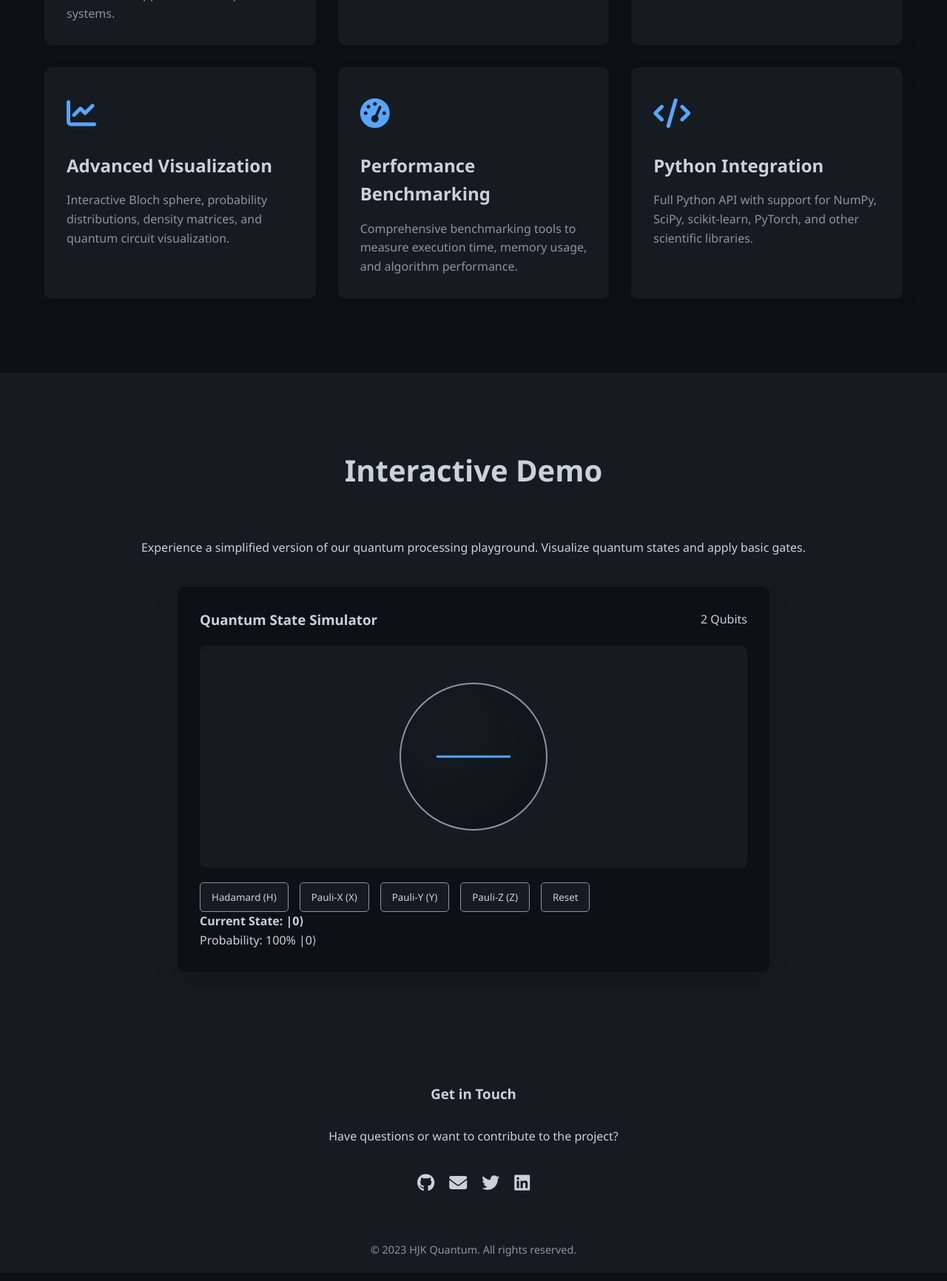
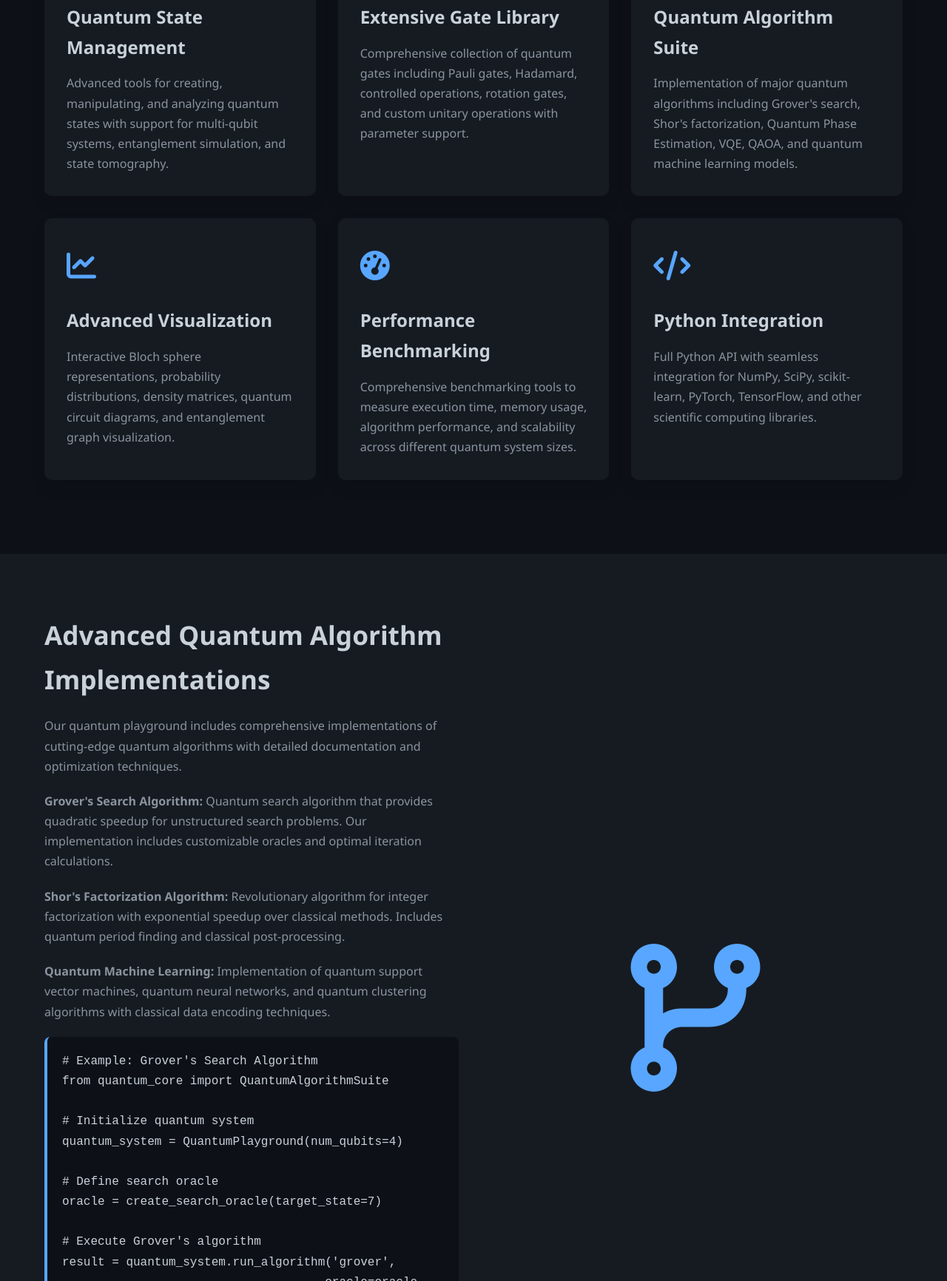
Before and after one commit to hjk-inc/HJK-QUANTUM-, a plain HTML site: page index.html in a window 1280 px wide. Shown: the part 1068-2800 px from the top of the page at 74% size. Drawn offline with Linux system fonts and the light colour scheme.

Commit message:
Revise index.html for SEO and content updates
Updated HTML structure and content for improved clarity and functionality. Added new meta tags for SEO, enhanced descriptions, and restructured sections for better organization.

```diff
--- a/index.html
+++ b/index.html
@@ -1,11 +1,12 @@
 <!DOCTYPE html>
 <html lang="en">
 <head>
-    <link rel="icon" type="image/x-icon" href="IMG-20251002-WA0010.jpg">
-    <link rel="icon" type="image/x-icon" href="https://grok.com/imagine/post/d17f50b1-a571-403e-ac2c-05f25829448c">
     <meta charset="UTF-8">
     <meta name="viewport" content="width=device-width, initial-scale=1.0">
-    <title>HJK Quantum - Quantum Processing Playground</title>
+    <title>HJK Quantum Playground - Advanced Quantum Computing Simulation Platform</title>
+    <meta name="description" content="HJK Quantum Playground: Advanced quantum computing simulation with Python, quantum algorithms, machine learning, and comprehensive quantum state visualization tools for researchers and developers.">
+    <meta name="keywords" content="quantum computing, quantum algorithms, quantum simulation, python quantum, quantum machine learning, quantum programming, qubit simulation, quantum gates, quantum states, quantum visualization">
+    <meta name="author" content="HJK Quantum Research Team">
     <link rel="stylesheet" href="https://cdnjs.cloudflare.com/ajax/libs/font-awesome/6.4.0/css/all.min.css">
     <style>
         :root {
@@ -32,7 +33,7 @@
         body {
             background-color: var(--primary);
             color: var(--text);
-            line-height: 1.6;
+            line-height: 1.7;
             overflow-x: hidden;
         }
 
@@ -108,7 +109,7 @@
 
         /* Hero Section */
         .hero {
-            padding: 100px 0;
+            padding: 120px 0;
             text-align: center;
             background: linear-gradient(135deg, var(--primary) 0%, var(--secondary) 100%);
         }
@@ -129,8 +130,8 @@
         }
 
         .hero p {
-            font-size: 1.2rem;
-            max-width: 700px;
+            font-size: 1.3rem;
+            max-width: 800px;
             margin: 0 auto 40px;
             color: var(--text-secondary);
         }
@@ -222,10 +223,52 @@
             color: var(--text-secondary);
         }
 
+        /* Content Sections */
+        .content-section {
+            padding: 80px 0;
+            background-color: var(--secondary);
+        }
+
+        .content-grid {
+            display: grid;
+            grid-template-columns: repeat(auto-fit, minmax(500px, 1fr));
+            gap: 40px;
+            align-items: center;
+        }
+
+        .content-text h2 {
+            font-size: 2.2rem;
+            margin-bottom: 20px;
+            color: var(--text);
+        }
+
+        .content-text p {
+            margin-bottom: 20px;
+            color: var(--text-secondary);
+        }
+
+        .content-image {
+            text-align: center;
+        }
+
+        .code-block {
+            background-color: var(--primary);
+            border-radius: 8px;
+            padding: 20px;
+            margin: 20px 0;
+            overflow-x: auto;
+            border-left: 4px solid var(--accent);
+        }
+
+        .code-block pre {
+            color: var(--text);
+            font-family: 'Courier New', monospace;
+        }
+
         /* Demo Section */
         .demo {
             padding: 100px 0;
-            background-color: var(--secondary);
+            background-color: var(--primary);
         }
 
         .demo-container {
@@ -237,7 +280,7 @@
         .quantum-simulator {
             width: 100%;
             max-width: 800px;
-            background-color: var(--primary);
+            background-color: var(--secondary);
             border-radius: 10px;
             padding: 30px;
             box-shadow: 0 10px 30px rgba(0, 0, 0, 0.2);
@@ -254,7 +297,7 @@
         .qubit-visualization {
             width: 100%;
             height: 300px;
-            background-color: var(--secondary);
+            background-color: var(--primary);
             border-radius: 8px;
             margin: 20px 0;
             position: relative;
@@ -288,11 +331,12 @@
             display: flex;
             gap: 15px;
             flex-wrap: wrap;
+            margin: 20px 0;
         }
 
         .control-btn {
             padding: 10px 15px;
-            background-color: var(--secondary);
+            background-color: var(--primary);
             border: 1px solid var(--text-secondary);
             color: var(--text);
             border-radius: 5px;
@@ -305,23 +349,85 @@
             color: var(--primary);
         }
 
+        /* FAQ Section */
+        .faq {
+            padding: 80px 0;
+            background-color: var(--secondary);
+        }
+
+        .faq-container {
+            max-width: 800px;
+            margin: 0 auto;
+        }
+
+        .faq-item {
+            margin-bottom: 20px;
+            border: 1px solid var(--text-secondary);
+            border-radius: 8px;
+            overflow: hidden;
+        }
+
+        .faq-question {
+            padding: 20px;
+            background-color: var(--primary);
+            cursor: pointer;
+            display: flex;
+            justify-content: space-between;
+            align-items: center;
+        }
+
+        .faq-answer {
+            padding: 0 20px;
+            max-height: 0;
+            overflow: hidden;
+            transition: max-height 0.3s, padding 0.3s;
+        }
+
+        .faq-answer.active {
+            padding: 20px;
+            max-height: 500px;
+        }
+
         /* Footer */
         footer {
             background-color: var(--secondary);
             padding: 50px 0 20px;
-            text-align: center;
         }
 
         .footer-content {
-            display: flex;
-            flex-direction: column;
-            align-items: center;
-            gap: 30px;
+            display: grid;
+            grid-template-columns: repeat(auto-fit, minmax(250px, 1fr));
+            gap: 40px;
+            margin-bottom: 40px;
+        }
+
+        .footer-column h3 {
+            margin-bottom: 20px;
+            color: var(--text);
+        }
+
+        .footer-column ul {
+            list-style: none;
+        }
+
+        .footer-column ul li {
+            margin-bottom: 10px;
+        }
+
+        .footer-column ul li a {
+            color: var(--text-secondary);
+            text-decoration: none;
+            transition: color 0.3s;
+        }
+
+        .footer-column ul li a:hover {
+            color: var(--accent);
         }
 
         .social-links {
             display: flex;
             gap: 20px;
+            margin-top: 20px;
         }
 
         .social-links a {
@@ -335,9 +441,12 @@
         }
 
         .copyright {
+            text-align: center;
             color: var(--text-secondary);
             font-size: 0.9rem;
             margin-top: 30px;
+            padding-top: 20px;
+            border-top: 1px solid var(--text-secondary);
         }
 
         /* Responsive Design */
@@ -354,8 +463,12 @@
                 display: none;
             }
 
-            .features-grid {
+            .features-grid, .content-grid {
                 grid-template-columns: 1fr;
+            }
+
+            .content-grid {
+                gap: 20px;
             }
         }
     </style>
@@ -371,8 +484,9 @@
                 </div>
                 <div class="nav-links">
                     <a href="#features">Features</a>
+                    <a href="#algorithms">Algorithms</a>
                     <a href="#demo">Demo</a>
-                    <a href="#about">About</a>
+                    <a href="#faq">FAQ</a>
                     <a href="#contact">Contact</a>
                 </div>
                 <a href="https://github.com/hjk-inc/HJK-QUANTUM-" class="github-btn">
@@ -386,16 +500,16 @@
     <!-- Hero Section -->
     <section class="hero">
         <div class="container">
-            <h1>Quantum Processing Playground</h1>
-            <p>An advanced quantum computing simulation environment with comprehensive tools for quantum algorithm development, visualization, and analysis.</p>
+            <h1>Advanced Quantum Computing Playground</h1>
+            <p>A comprehensive quantum computing simulation platform with Python integration, quantum algorithm implementations, machine learning capabilities, and advanced visualization tools for researchers, developers, and educators.</p>
             <div class="hero-buttons">
                 <a href="#demo" class="btn btn-primary">
                     <i class="fas fa-play"></i>
-                    Try Demo
+                    Live Quantum Simulator
                 </a>
                 <a href="https://github.com/hjk-inc/HJK-QUANTUM-" class="btn btn-secondary">
                     <i class="fas fa-code-branch"></i>
-                    View Repository
+                    Explore Source Code
                 </a>
             </div>
         </div>
@@ -404,217 +518,100 @@
     <!-- Features Section -->
     <section class="features" id="features">
         <div class="container">
-            <h2 class="section-title">Key Features</h2>
+            <h2 class="section-title">Comprehensive Quantum Computing Features</h2>
             <div class="features-grid">
                 <div class="feature-card">
                     <div class="feature-icon">
                         <i class="fas fa-project-diagram"></i>
                     </div>
                     <h3>Quantum State Management</h3>
-                    <p>Comprehensive tools for creating, manipulating, and analyzing quantum states with support for multi-qubit systems.</p>
+                    <p>Advanced tools for creating, manipulating, and analyzing quantum states with support for multi-qubit systems, entanglement simulation, and state tomography.</p>
                 </div>
                 <div class="feature-card">
                     <div class="feature-icon">
                         <i class="fas fa-cube"></i>
                     </div>
-                    <h3>Gate Library</h3>
-                    <p>Extensive library of quantum gates including Pauli, Hadamard, controlled, and custom gates with parameter support.</p>
+                    <h3>Extensive Gate Library</h3>
+                    <p>Comprehensive collection of quantum gates including Pauli gates, Hadamard, controlled operations, rotation gates, and custom unitary operations with parameter support.</p>
                 </div>
                 <div class="feature-card">
                     <div class="feature-icon">
                         <i class="fas fa-brain"></i>
                     </div>
-                    <h3>Algorithm Suite</h3>
-                    <p>Implementation of major quantum algorithms including Grover, Shor, VQE, QAOA, and quantum machine learning.</p>
+                    <h3>Quantum Algorithm Suite</h3>
+                    <p>Implementation of major quantum algorithms including Grover's search, Shor's factorization, Quantum Phase Estimation, VQE, QAOA, and quantum machine learning models.</p>
                 </div>
                 <div class="feature-card">
                     <div class="feature-icon">
                         <i class="fas fa-chart-line"></i>
                     </div>
                     <h3>Advanced Visualization</h3>
-                    <p>Interactive Bloch sphere, probability distributions, density matrices, and quantum circuit visualization.</p>
+                    <p>Interactive Bloch sphere representations, probability distributions, density matrices, quantum circuit diagrams, and entanglement graph visualization.</p>
                 </div>
                 <div class="feature-card">
                     <div class="feature-icon">
                         <i class="fas fa-tachometer-alt"></i>
                     </div>
                     <h3>Performance Benchmarking</h3>
-                    <p>Comprehensive benchmarking tools to measure execution time, memory usage, and algorithm performance.</p>
+                    <p>Comprehensive benchmarking tools to measure execution time, memory usage, algorithm performance, and scalability across different quantum system sizes.</p>
                 </div>
                 <div class="feature-card">
                     <div class="feature-icon">
                         <i class="fas fa-code"></i>
                     </div>
                     <h3>Python Integration</h3>
-                    <p>Full Python API with support for NumPy, SciPy, scikit-learn, PyTorch, and other scientific libraries.</p>
+                    <p>Full Python API with seamless integration for NumPy, SciPy, scikit-learn, PyTorch, TensorFlow, and other scientific computing libraries.</p>
                 </div>
             </div>
         </div>
     </section>
 
-    <!-- Demo Section -->
-    <section class="demo" id="demo">
+    <!-- Quantum Algorithms Section -->
+    <section class="content-section" id="algorithms">
         <div class="container">
-            <h2 class="section-title">Interactive Demo</h2>
-            <div class="demo-container">
-                <p>Experience a simplified version of our quantum processing playground. Visualize quantum states and apply basic gates.</p>
+            <div class="content-grid">
+                <div class="content-text">
+                    <h2>Advanced Quantum Algorithm Implementations</h2>
+                    <p>Our quantum playground includes comprehensive implementations of cutting-edge quantum algorithms with detailed documentation and optimization techniques.</p>
+                    <p><strong>Grover's Search Algorithm:</strong> Quantum search algorithm that provides quadratic speedup for unstructured search problems. Our implementation includes customizable oracles and optimal iteration calculations.</p>
+                    <p><strong>Shor's Factorization Algorithm:</strong> Revolutionary algorithm for integer factorization with exponential speedup over classical methods. Includes quantum period finding and classical post-processing.</p>
+                    <p><strong>Quantum Machine Learning:</strong> Implementation of quantum support vector machines, quantum neural networks, and quantum clustering algorithms with classical data encoding techniques.</p>
+                    <div class="code-block">
+                        <pre># Example: Grover's Search Algorithm
+from quantum_core import QuantumAlgorithmSuite
 
-                <div class="quantum-simulator">
-                    <div class="simulator-header">
-                        <h3>Quantum State Simulator</h3>
-                        <div class="simulator-info">
-                            <span class="qubit-count">2 Qubits</span>
-                        </div>
+# Initialize quantum system
+quantum_system = QuantumPlayground(num_qubits=4)
+
+# Define search oracle
+oracle = create_search_oracle(target_state=7)
+
+# Execute Grover's algorithm
+result = quantum_system.run_algorithm('grover',
+                                     oracle=oracle,
+                                     num_qubits=3,
+                                     iterations=2)
+
+print(f"Search result: {result['result']}")
+print(f"Success probability: {result['probability']:.4f}")</pre>
                     </div>
-
-                    <div class="qubit-visualization">
-                        <div class="bloch-sphere">
-                            <div class="state-vector" id="stateVector"></div>
-                        </div>
-                    </div>
-
-                    <div class="controls">
-                        <button class="control-btn" onclick="applyGate('H')">Hadamard (H)</button>
-                        <button class="control-btn" onclick="applyGate('X')">Pauli-X (X)</button>
-                        <button class="control-btn" onclick="applyGate('Y')">Pauli-Y (Y)</button>
-                        <button class="control-btn" onclick="applyGate('Z')">Pauli-Z (Z)</button>
-                        <button class="control-btn" onclick="resetState()">Reset</button>
-                    </div>
-
-                    <div class="state-info">
-                        <h4>Current State: <span id="currentState">|0⟩</span></h4>
-                        <p>Probability: <span id="probability">100% |0⟩</span></p>
-                    </div>
+                </div>
+                <div class="content-image">
+                    <i class="fas fa-code-branch" style="font-size: 200px; color: var(--accent);"></i>
                 </div>
             </div>
         </div>
     </section>
 
-    <!-- Footer -->
-    <footer id="contact">
+    <!-- Python Integration Section -->
+    <section class="content-section">
         <div class="container">
-            <div class="footer-content">
-                <h3>Get in Touch</h3>
-                <p>Have questions or want to contribute to the project?</p>
-                <div class="social-links">
-                    <a href="https://github.com/hjk-inc/HJK-QUANTUM-"><i class="fab fa-github"></i></a>
-                    <a href="mailto:godmy5154@gmail.com"><i class="fas fa-envelope"></i></a>
-                    <a href="#"><i class="fab fa-twitter"></i></a>
-                    <a href="#"><i class="fab fa-linkedin"></i></a>
+            <div class="content-grid">
+                <div class="content-image">
+                    <i class="fab fa-python" style="font-size: 200px; color: var(--green);"></i>
                 </div>
-                <p class="copyright">© 2023 HJK Quantum. All rights reserved.</p>
-            </div>
-        </div>
-    </footer>
-
-    <script>
-        // Simple quantum state simulation for the demo
-        let currentState = 0; // 0 for |0⟩, 1 for |1⟩
-        let rotation = 0;
-
-        function applyGate(gate) {
-            const stateVector = document.getElementById('stateVector');
-            const currentStateElement = document.getElementById('currentState');
-            const probabilityElement = document.getElementById('probability');
-
-            switch(gate) {
-                case 'H':
-                    // Hadamard gate creates superposition
-                    if (currentState === 0) {
-                        currentState = 0.5; // Superposition
-                        rotation = 45;
-                        currentStateElement.textContent = "(|0⟩ + |1⟩)/√2";
-                        probabilityElement.textContent = "50% |0⟩, 50% |1⟩";
-                    } else if (currentState === 1) {
-                        currentState = 0.5; // Superposition
-                        rotation = 135;
-                        currentStateElement.textContent = "(|0⟩ - |1⟩)/√2";
-                        probabilityElement.textContent = "50% |0⟩, 50% |1⟩";
-                    } else {
-                        // If in superposition, Hadamard brings back to basis state
-                        if (Math.random() > 0.5) {
-                            currentState = 0;
-                            rotation = 0;
-                            currentStateElement.textContent = "|0⟩";
-                            probabilityElement.textContent = "100% |0⟩";
-                        } else {
-                            currentState = 1;
-                            rotation = 180;
-                            currentStateElement.textContent = "|1⟩";
-                            probabilityElement.textContent = "100% |1⟩";
-                        }
-                    }
-                    break;
-                case 'X':
-                    // Pauli-X gate (bit flip)
-                    currentState = currentState === 0 ? 1 : 0;
-                    rotation = currentState === 0 ? 0 : 180;
-                    currentStateElement.textContent = currentState === 0 ? "|0⟩" : "|1⟩";
-                    probabilityElement.textContent = currentState === 0 ? "100% |0⟩" : "100% |1⟩";
-                    break;
-                case 'Y':
-                    // Pauli-Y gate
-                    currentState = currentState === 0 ? 1 : 0;
-                    rotation = currentState === 0 ? 0 : 180;
-                    currentStateElement.textContent = currentState === 0 ? "|0⟩" : "|1⟩";
-                    probabilityElement.textContent = currentState === 0 ? "100% |0⟩" : "100% |1⟩";
-                    break;
-                case 'Z':
-                    // Pauli-Z gate (phase flip)
-                    if (currentState === 0.5) {
-                        currentStateElement.textContent = currentStateElement.textContent.includes('+') ?
-                            "(|0⟩ - |1⟩)/√2" : "(|0⟩ + |1⟩)/√2";
-                    }
-                    // Visual effect for phase flip
-                    stateVector.style.animation = 'phaseFlip 0.5s';
-                    setTimeout(() => {
-                        stateVector.style.animation = '';
-                    }, 500);
-                    break;
-            }
-
-            // Update visualization
-            stateVector.style.transform = `translate(-50%, -50%) rotate(${rotation}deg)`;
-        }
-
-        function resetState() {
-            currentState = 0;
-            rotation = 0;
-            document.getElementById('stateVector').style.transform = 'translate(-50%, -50%) rotate(0deg)';
-            document.getElementById('currentState').textContent = '|0⟩';
-            document.getElementById('probability').textContent = '100% |0⟩';
-        }
-
-        // Add some dynamic visual effects
-        document.addEventListener('DOMContentLoaded', function() {
-            const hero = document.querySelector('.hero');
-            hero.style.opacity = 0;
-            let opacity = 0;
-
-            const fadeIn = setInterval(() => {
-                opacity += 0.03;
-                hero.style.opacity = opacity;
-                if (opacity >= 1) clearInterval(fadeIn);
-            }, 30);
-
-            // Add animation to feature cards on scroll
-            const featureCards = document.querySelectorAll('.feature-card');
-            const observer = new IntersectionObserver((entries) => {
-                entries.forEach(entry => {
-                    if (entry.isIntersecting) {
-                        entry.target.style.opacity = 1;
-                        entry.target.style.transform = 'translateY(0)';
-                    }
-                });
-            }, { threshold: 0.1 });
-
-            featureCards.forEach(card => {
-                card.style.opacity = 0;
-                card.style.transform = 'translateY(20px)';
-                card.style.transition = 'opacity 0.5s, transform 0.5s';
-                observer.observe(card);
-            });
-        });
-    </script>
-</body>
-  </html>
+                <div class="content-text">
+                    <h2>Seamless Python Integration</h2>
+                    <p>Our quantum playground is built with Python at its core, providing seamless integration with the broader scientific Python ecosystem for maximum flexibility and extensibility.</p>
+                    <p><strong>NumPy & SciPy Integration:</strong> Leverage the full power of numerical computing with direct integration of NumPy arrays and SciPy optimization algorithms.</p>
+                    <p><strong>Machine Learning Libraries:</strong> Connect with scikit-learn, PyTorch, and TensorFlow for hybrid quantum-classical machine learning workflows and model training.</p>
```
